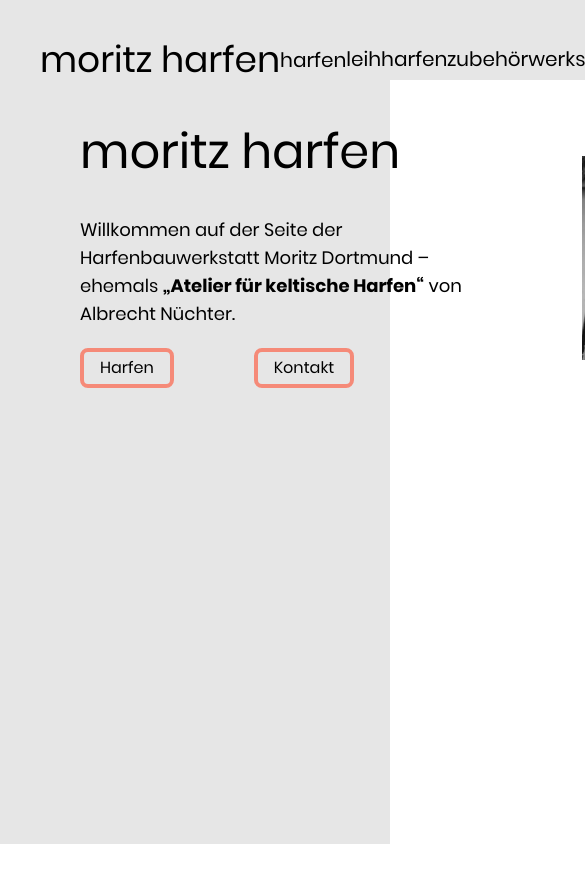
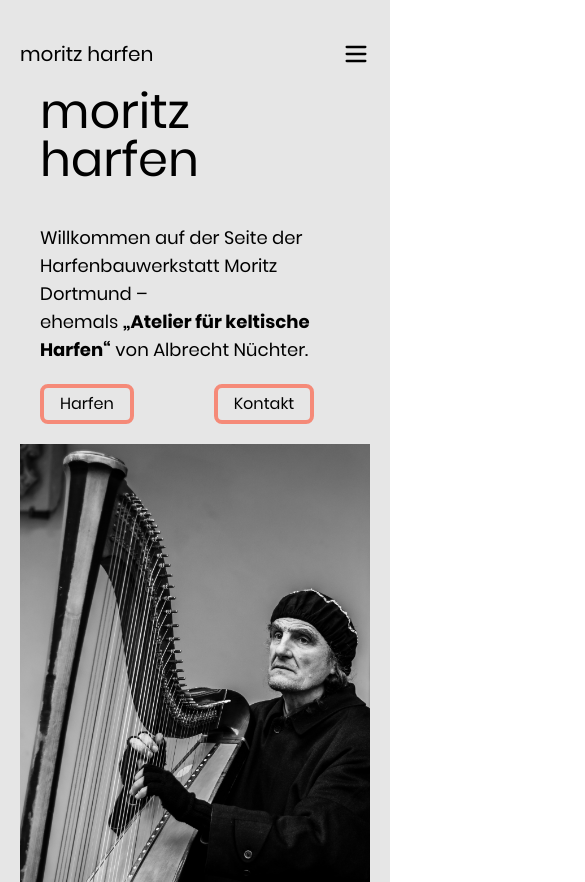
Before and after one commit to fre-ben/moritz-harfen, a Gatsby site: page / in a window 390 px wide. Shown: the top 882 px of the page, 585 px wide, since content can reach past the window. Before the commit the page ends 844 px from the top, so only its background shows below. Built offline with nearby package versions, Linux system fonts and the light colour scheme; Gatsby itself is replaced by a stand-in of ours.

Commit message:
✨ Add index page responsiveness & Navbar responsiveness (#16)
* 💄 Add inline class to LanguageSelector

* 💄 Edit index page and Content styles

* ✨ Add size prop to Logo component
Enables multiple sizes

* 💄 Change NavLink font size

* 💄 Set up basic responsiveness feature
Need to add a Burgerbutton next

* ✨ Add BurgermenuButton + responsiveness
Not functional, just the svg as of now

* 💄 Add onClick  Icon change
Done by changing the SVGs path

* 💄 Fix gap-issues
Using padding, instead of gap/margin resolves background issues

* 💄 Add padding-top to Content component

```diff
--- a/src/components/Content.tsx
+++ b/src/components/Content.tsx
@@ -3,13 +3,13 @@ import { ReactChild } from "react";
 
 type ContentProps = {
   children: ReactChild[] | ReactChild;
-  custom?: string;
+  className?: string;
 };
 
-function Content({ children, custom }: ContentProps) {
+function Content({ children, className }: ContentProps) {
   return (
     <div
-      className={`grid grid-flow-col place-items-center px-10 gap-x-16 ${custom}`}
+      className={`grid pt-5 md:p5-10 lg:grid-flow-col md:grid-flow-row place-items-center lg:gap-x-16 gap-y-5 bg-background ${className}`}
     >
       {children}
     </div>
--- a/src/components/Layout.tsx
+++ b/src/components/Layout.tsx
@@ -7,7 +7,7 @@ type LayoutProps = {
 
 const Layout = ({ children }: LayoutProps) => {
   return (
-    <div className="grid auto-rows-min gap-y-12 place-items-center px-10 min-h-screen min-w-screen bg-background">
+    <div className="grid auto-rows-min place-items-center px-5 md:px-10 min-h-screen min-w-screen bg-background">
       {children}
     </div>
   );
--- /dev/null
+++ b/src/components/button/BurgermenuButton.tsx
@@ -0,0 +1,35 @@
+import * as React from "react";
+import { useState } from "react";
+
+function BurgermenuButton() {
+  //
+  const [path, setPath] = useState("M4 6h16M4 12h16M4 18h16");
+
+  function changePath() {
+    if (path === "M4 6h16M4 12h16M4 18h16") {
+      setPath("M6 18L18 6M6 6l12 12");
+    } else if (path === "M6 18L18 6M6 6l12 12") {
+      setPath("M4 6h16M4 12h16M4 18h16");
+    }
+  }
+
+  return (
+    <svg
+      xmlns="http://www.w3.org/2000/svg"
+      className="h-7 w-7 justify-self-end"
+      fill="none"
+      viewBox="0 0 24 24"
+      stroke="currentColor"
+      onClick={() => changePath()}
+    >
+      <path
+        strokeLinecap="round"
+        strokeLinejoin="round"
+        strokeWidth={2}
+        d={path}
+      />
+    </svg>
+  );
+}
+
+export default BurgermenuButton;
--- a/src/components/navbar/LanguageSelector.tsx
+++ b/src/components/navbar/LanguageSelector.tsx
@@ -1,7 +1,9 @@
 import * as React from "react";
 
 const LanguageSelector = () => {
-  return <p className="text-l whitespace-nowrap md:ml-2 lg:ml-8">de | en</p>;
+  return (
+    <p className="inline text-l whitespace-nowrap md:ml-2 lg:ml-8">de | en</p>
+  );
 };
 
 export default LanguageSelector;
--- a/src/components/navbar/Logo.tsx
+++ b/src/components/navbar/Logo.tsx
@@ -3,12 +3,13 @@ import * as React from "react";
 
 type LogoProps = {
   mr: string;
+  size: string;
 };
 
-const Logo = ({ mr }: LogoProps) => {
+const Logo = ({ mr, size }: LogoProps) => {
   return (
     <Link
-      className={`text-4xl md:mx-4 lg:mx-7 sm:mr-${mr} whitespace-nowrap`}
+      className={`text-${size}xl md:mx-4 lg:mx-7 sm:mr-${mr} whitespace-nowrap`}
       to="/"
     >
       moritz harfen
--- a/src/components/navbar/NavLink.tsx
+++ b/src/components/navbar/NavLink.tsx
@@ -8,7 +8,7 @@ type NavLinkProps = {
 
 const NavLink = ({ text, link }: NavLinkProps) => {
   return (
-    <p className="inline text-xl md:mx-2 lg:mx-7 border-b-2 border-opacity-0 border-highlight hover:border-opacity-100 transition ease-in-out duration-400">
+    <p className="inline text-lg md:mx-2 lg:mx-7 border-b-2 border-opacity-0 border-highlight hover:border-opacity-100 transition ease-in-out duration-400">
       <Link to={link}>{text}</Link>
     </p>
   );
--- a/src/components/navbar/Navbar.tsx
+++ b/src/components/navbar/Navbar.tsx
@@ -2,19 +2,33 @@ import * as React from "react";
 import Logo from "./Logo";
 import NavLinkDropdown from "./NavLinkDropdown";
 import NavLink from "./NavLink";
-import LanguageSelector from "./LanguageSelector";
+import BurgermenuButton from "../button/BurgermenuButton";
 
 const Navbar = () => {
+  const NavItems = () => {
+    return (
+      <>
+        <NavLinkDropdown text="harfen" link="/" />
+        <NavLink text="leihharfen" link="/" />
+        <NavLink text="zubehör" link="/" />
+        <NavLink text="werkstatt" link="/" />
+        <NavLink text="vita" link="/" />
+        <NavLink text="kontakt" link="/" />
+      </>
+    );
+  };
+
   return (
     <nav className="inline-flex items-center sticky top-0 pt-10 z-50 bg-background w-full justify-center p-full">
-      <Logo mr="40" />
-      <NavLinkDropdown text="harfen" link="/" />
-      <NavLink text="leihharfen" link="/" />
-      <NavLink text="zubehör" link="/" />
-      <NavLink text="werkstatt" link="/" />
-      <NavLink text="vita" link="/" />
-      <NavLink text="kontakt" link="/" />
-      <LanguageSelector />
+      <div className="visible md:hidden w-full grid grid-flow-col items-center">
+        <Logo mr="40" size="" />
+        <BurgermenuButton />
+        {/* Add Dropdown for NavLink Options, dropping down when clicking Burgermenu */}
+      </div>
+      <div className="hidden md:block">
+        <Logo mr="40" size="4" />
+        {NavItems()}
+      </div>
     </nav>
   );
 };
--- a/src/pages/index.tsx
+++ b/src/pages/index.tsx
@@ -10,9 +10,9 @@ const IndexPage = () => {
     <Layout>
       <Navbar />
       <Content>
-        <div>
+        <div className="px-5">
           <h1 className="text-5xl mb-10">moritz harfen</h1>
-          <p className="text-lg mb-5">
+          <p className="text-lg mb-5 w-full">
             Willkommen auf der Seite der Harfenbauwerkstatt Moritz Dortmund –
             <br />
             ehemals <strong>„Atelier für keltische Harfen“</strong> von Albrecht
```
